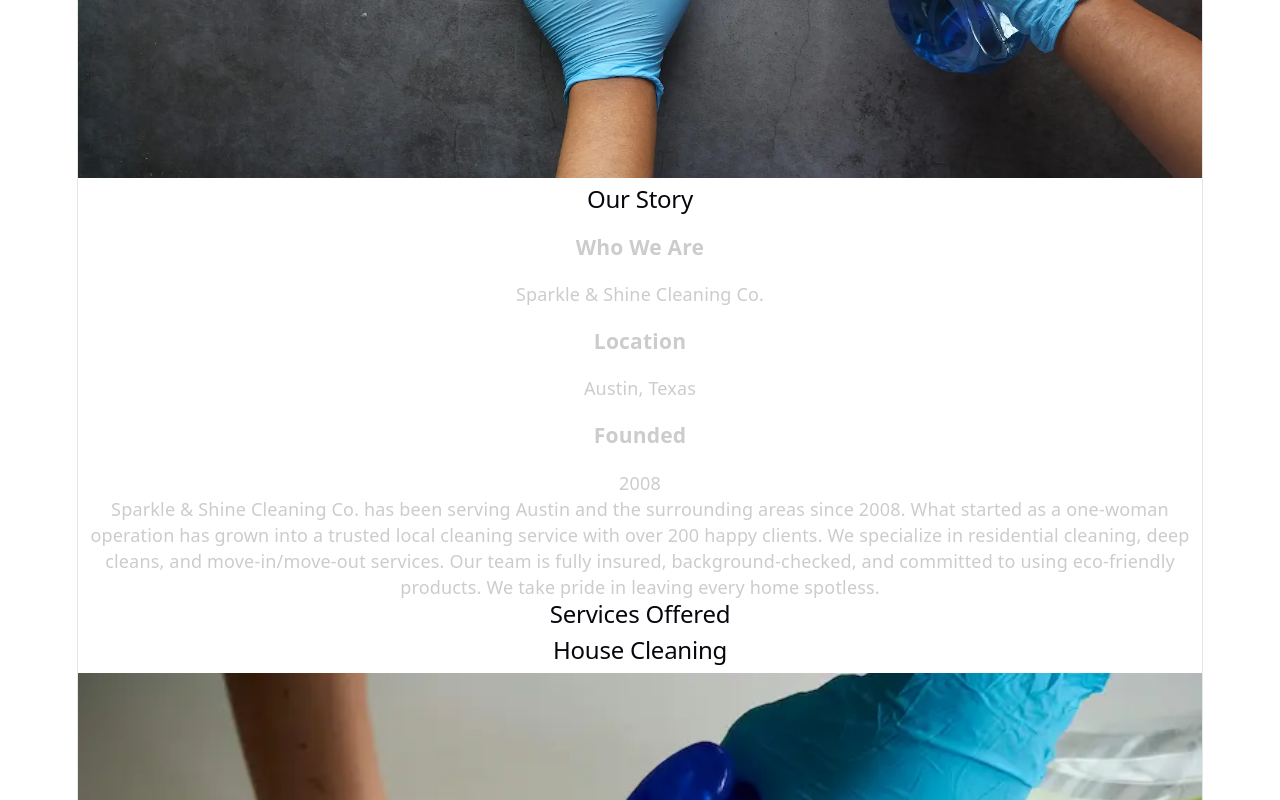
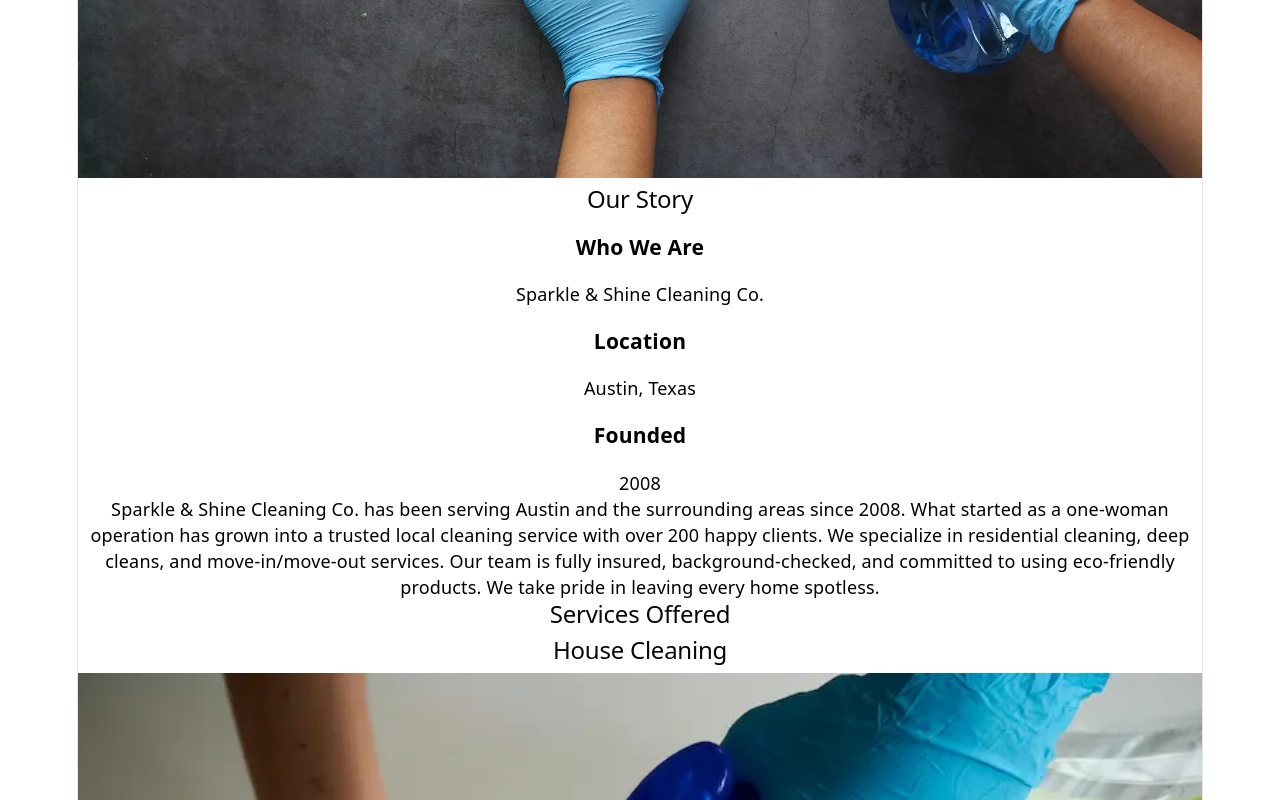
Before and after one commit to Jason-Donmoyer/Performance-and-Accessibility-Fix-Pack, a React (Vite) app: page / in a window 1280 px wide. Shown: the part 661-1461 px from the top of the page. Built offline with nearby package versions, Linux system fonts and the light colour scheme.

Commit message:
Fixed poor contrast and focus issues: - Changed text color in About component to add contrast - Changed focus rule in App.css

```diff
--- a/src/App.css
+++ b/src/App.css
@@ -1,3 +1,3 @@
 *:focus {
-  outline: none;
+  outline: 2px solid #2563EB;
 }
--- a/src/components/About.jsx
+++ b/src/components/About.jsx
@@ -1,6 +1,6 @@
 export default function About() {
     return (
-        <div style={{backgroundColor: 'white', color: '#cccccc'}}>
+        <div style={{backgroundColor: 'white', color: 'black'}}>
             <h2>Our Story</h2>
             <div>
                 <h3>Who We Are</h3>
```
